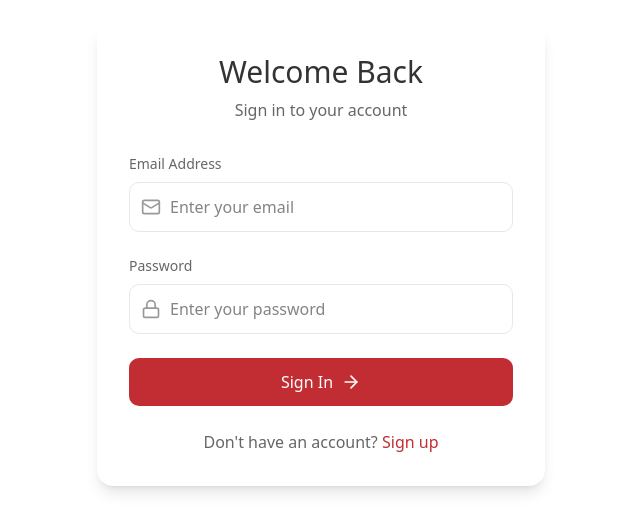
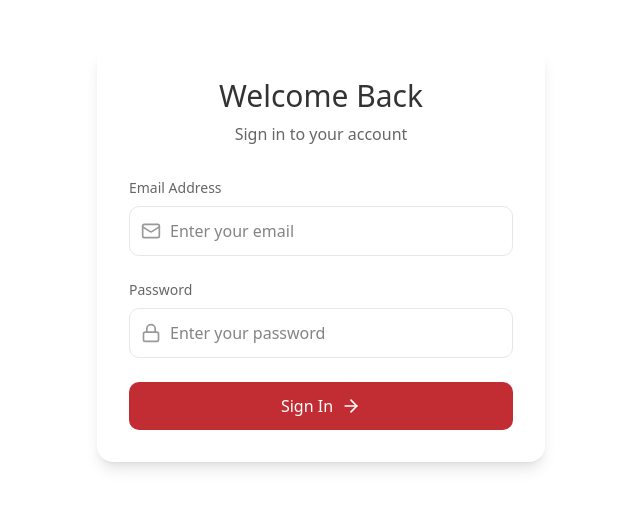
Before and after one commit to expertdeveloper5821/adcc-web-app-frontend, a React (Vite) app: page /login in a window 1280 px wide. Shown: the part 146-678 px from the top of the page, without its empty margins (319-959 px from the left). Built offline with nearby package versions, Linux system fonts and the light colour scheme; no server answers.

Commit message:
removed the signup with google option from the login screen

```diff
--- a/src/components/auth/Login.tsx
+++ b/src/components/auth/Login.tsx
@@ -98,7 +98,29 @@ export function Login({ onSwitchToRegister, onLoginSuccess }: LoginProps) {
             </button>
           </form>
 
-          <div className="mt-6 text-center">
+          {/* <div className="relative my-6"> */}
+            {/* <div className="absolute inset-0 flex items-center">
+              <div className="w-full border-t border-gray-200" />
+            </div> */}
+            {/* <div className="relative flex justify-center text-sm">
+              <span className="px-2 bg-white" style={{ color: '#666' }}>
+                or
+              </span>
+            </div> */}
+          {/* </div> */}
+
+          {/* <button
+            type="button"
+            onClick={handleGoogleSignIn}
+            disabled={googleLoading}
+            className="w-full py-3 rounded-lg border border-gray-200 bg-white transition-all hover:bg-gray-50 hover:shadow-md disabled:opacity-50 disabled:cursor-not-allowed flex items-center justify-center gap-3"
+            style={{ color: '#333' }}
+          >
+            <GoogleIcon />
+            {googleLoading ? t('auth.signingIn') : t('auth.signInWithGoogle')}
+          </button> */}
+
+          {/* <div className="mt-6 text-center">
             <p style={{ color: '#666' }}>
               Don't have an account?{' '}
               <button
@@ -109,7 +131,7 @@ export function Login({ onSwitchToRegister, onLoginSuccess }: LoginProps) {
                 Sign up
               </button>
             </p>
-          </div>
+          </div> */}
         </div>
       </div>
     </div>
```
